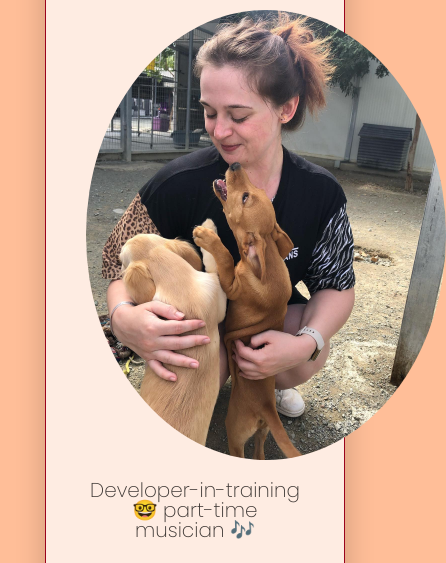
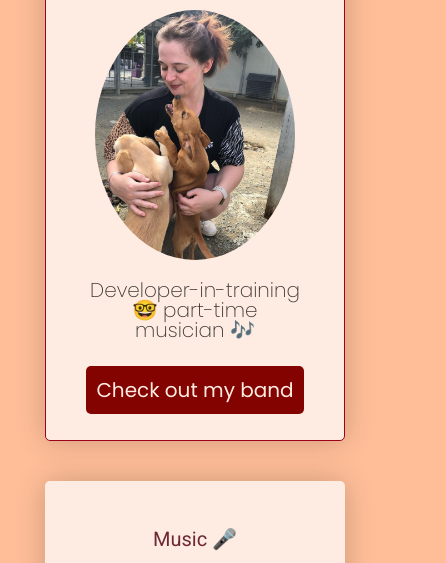
Before and after one commit to BethGeast/profile, a plain HTML site: page index.html in a window 390 px wide. Shown: the part 230-793 px from the top of the page, 446 px wide, since content can reach past the window. Drawn offline with Linux system fonts and the light colour scheme.

Commit message:
fixes some errors with responsiveness

```diff
--- a/index.html
+++ b/index.html
@@ -34,7 +34,7 @@
 
       <div class="card">
         <h2>Dogs 🐕</h2>
-        <p>I've grown up around dogs, and have always had a love of them all, whatever their size! These days I closely support a rescue charity which helps stray dogs in Cyprus find loving homes. I've had the pleasure of visiting this shelter in-person, fostering a dog for them, and even adopting one of my own pups (Fabio) from there (who is glued to my side and loves to say hi on camera whenever I let him!!) 🥰 My ultimate dream would to become a crazy dog lady tbh 💁‍♀️</p>
+        <p>I've grown up around dogs, and have always had a love of them all, whatever their size! These days I closely support a rescue charity which helps stray dogs in Cyprus find loving homes. I've had the pleasure of visiting this shelter in-person, fostering a dog for them, and even adopting one of my own pups (Fabio) from there (who is glued to my side and loves to say hi on camera whenever I let him!!) 🥰 My ultimate dream would be to become a crazy dog lady tbh 💁‍♀️</p>
       </div>
 
       <div class="card">
--- a/style.css
+++ b/style.css
@@ -73,7 +73,7 @@ a:hover {
 
 .btn-red {
   background-color: #820300;
-  padding: 10px 20px;
+  padding: 10px;
   border-radius: 5px;
   color: #FEECE2;
   font-weight: bolder;
@@ -88,8 +88,8 @@ a:hover {
 
 #img-circle {
   border-radius: 50%;
-  width: 360px;
-  height: 450px;
+  width: 200px;
+  height: auto;
   margin-top: 50px auto;
   margin-bottom: 50px auto;
 }
```
